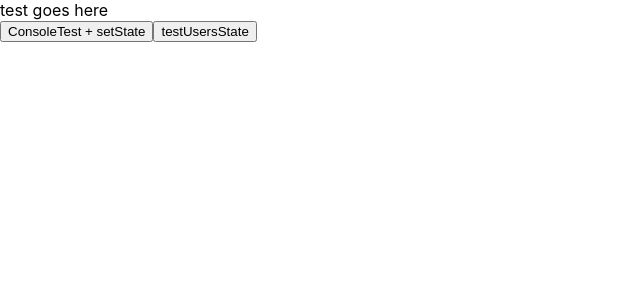
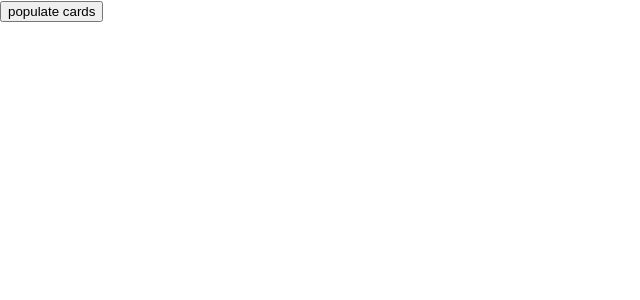
Before and after one commit to nyhemy/ajax-testing, a React (Create React App) app: page / in a window 1280 px wide. Shown: the top 300 px of the page, without its empty margins (0-640 px from the left). Built offline with nearby package versions, Linux system fonts and the light colour scheme.

Commit message:
commented out testing code, changed setState button to populate cards

```diff
--- a/src/components/app/App.js
+++ b/src/components/app/App.js
@@ -8,7 +8,7 @@ const App = () => {
 
   const [users, setUsers] = useState([]);
   const [loading, setLoading] = useState(false);
-  const [test, setTest] = useState("test goes here");
+  // const [test, setTest] = useState("test goes here");
 
   // useEffect(() => {
   //     fetch('https://5fa06868e21bab0016dfd1c6.mockapi.io/UsersRequest')
@@ -44,18 +44,17 @@ const App = () => {
     setLoading(false);
   }
 
-  const testUsers = () => {
-    setTest("wait for it...")
-    setTimeout(() => [setTest(users.length), console.log(users)], 1000);
-  }
+  // const testUsers = () => {
+  //   setTest("wait for it...")
+  //   setTimeout(() => [setTest(users.length), console.log(users)], 1000);
+  // }
 
   return (
     <div>
-      <div>{test}</div>
-
+      {/* <div>{test}</div> */}
       <div>
-        <button onClick= {getUsersData}>ConsoleTest + setState</button>
-        <button onClick= {testUsers}>testUsersState</button>
+        <button onClick= {getUsersData}>populate cards</button>
+        {/* <button onClick= {testUsers}>testUsersState</button> */}
       </div>
 
         {loading ? <img src={loadImg} alt="loading" class={styles.loadImg} /> : users.map((user, index) => <Card id={user.id} name={user.name} image={user.image} key={index} />)}
```
